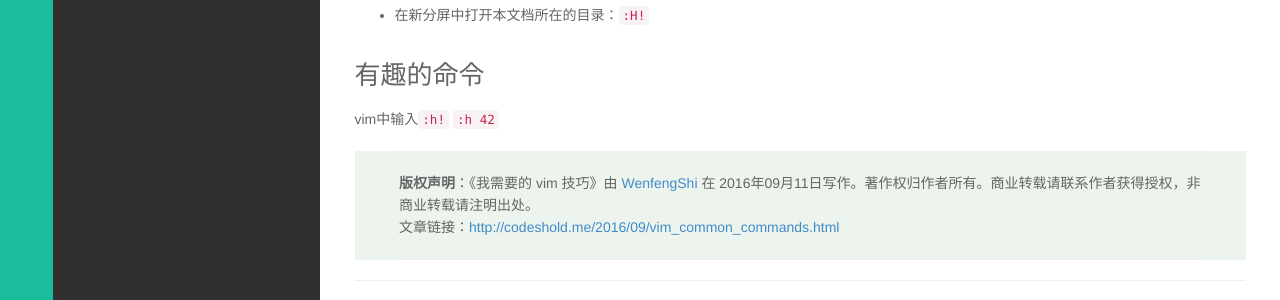
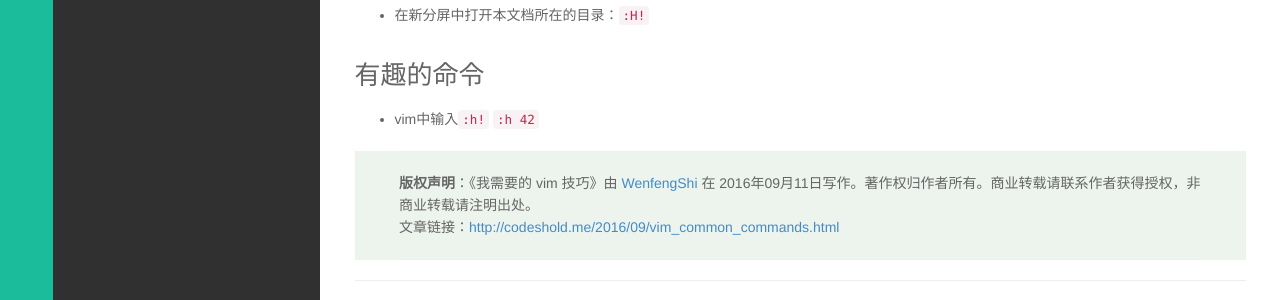
Before and after one commit to codeshold/onephone.github.io, a Jekyll site: the page built from _posts/私库/2016-09-11-vim_common_commands.md, in a window 1280 px wide. Shown: the part 917-1217 px from the top of the page. Built offline with Jekyll 4.4.1, drawn with Linux system fonts in a browser that asks for light colours; comment, search, counter and statistics services are not loaded; grey boxes are pictures that could not be loaded.

Commit message:
something

```diff
--- a/_posts/私库/2016-09-11-vim_common_commands.md
+++ b/_posts/私库/2016-09-11-vim_common_commands.md
@@ -39,4 +39,4 @@ tags: [vim]
 
 ### 有趣的命令
 
-vim中输入`:h!` `:h 42`
+- vim中输入`:h!` `:h 42`
```
